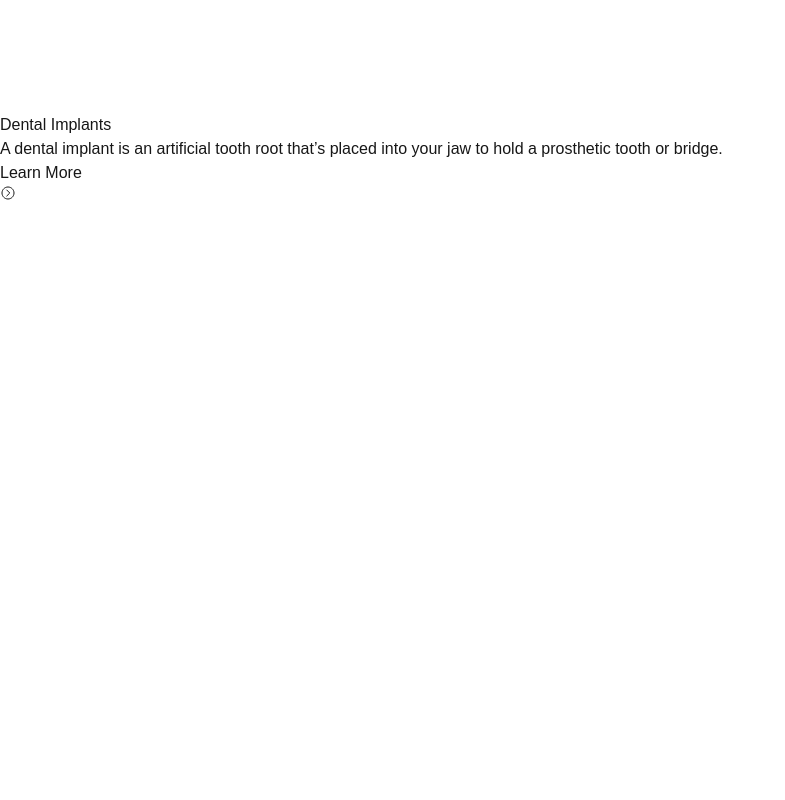
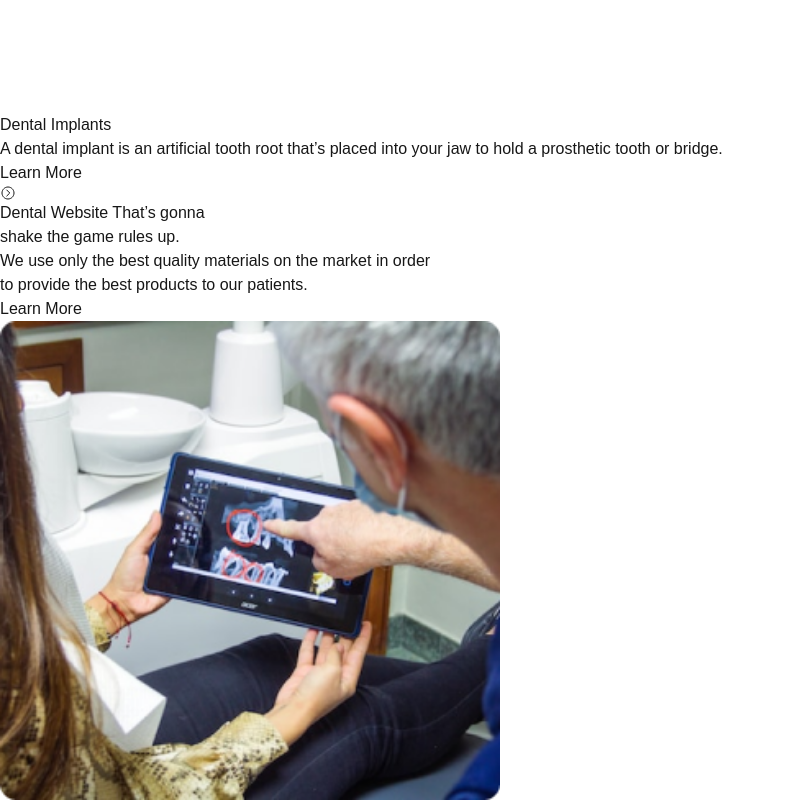
Before and after one commit to GeekyNaved/Happy-Dental-LP, a Next.js app: page / in a window 1280 px wide. Shown: the part 1565-2365 px from the top of the page, without its empty margins (0-785 px from the left). Before the commit the page ends 1766 px from the top, so only its background shows below. Built offline with nearby package versions, Linux system fonts and the light colour scheme.

Commit message:
Home ->Adding  about us call2Action section

```diff
--- a/src/app/page.js
+++ b/src/app/page.js
@@ -1,3 +1,4 @@
+import AboutusCall2Action from "@/components/AboutusCall2Action";
 import HeroSection from "@/components/HeroSection";
 import ServicesSection from "@/components/ServicesSection";
 
@@ -6,6 +7,7 @@ export default function Home() {
     <>
       <HeroSection />
       <ServicesSection />
+      <AboutusCall2Action />
     </>
 
   );
--- /dev/null
+++ b/src/components/AboutusCall2Action.jsx
@@ -0,0 +1,39 @@
+import Image from "next/image";
+import Link from "next/link";
+
+const AboutusCall2Action = () => {
+  return (
+    <div className="bg-sky-950 py-10 px-4 lg:px-16 rounded-md">
+      <div className="grid md:grid-cols-3 md:gap-4">
+        <div className="flex flex-col justify-center md:col-span-2">
+          <h1 className="md:text-4xl sm:text-3xl text-2xl font-bold py-2 text-slate-50">
+            Dental Website That’s gonna
+            <br />
+            shake the game rules up.
+          </h1>
+          <p className="md:mt-2 text-slate-300">
+            We use only the best quality materials on the market in order
+            <br /> to provide the best products to our patients.
+          </p>
+          <Link
+            className="text-white bg-blue-500 text-center hover:bg-blue-400 w-[15rem] rounded-md font-medium my-6 mx-auto md:mx-0 py-3"
+            href="/about"
+          >
+            Learn More
+          </Link>
+        </div>
+        <div className="rounded-md shadow-lg">
+          <Image
+            src="/call2Action.png"
+            alt="call to Action image"
+            className="w-full h-auto"
+            width={500}
+            height={500}
+          />
+        </div>
+      </div>
+    </div>
+  );
+};
+
+export default AboutusCall2Action;
```
Also changed, not shown: public/call2Action.png (added).
